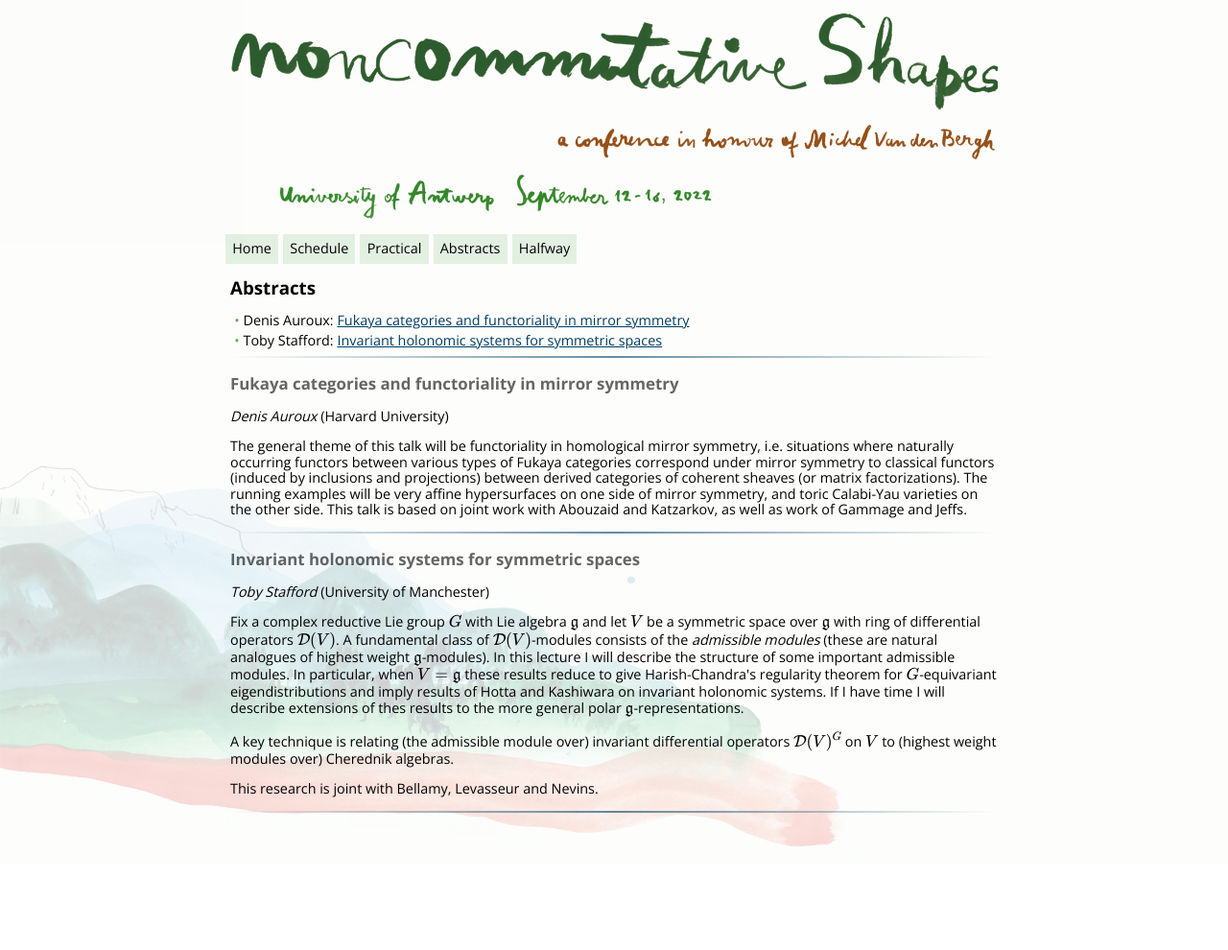
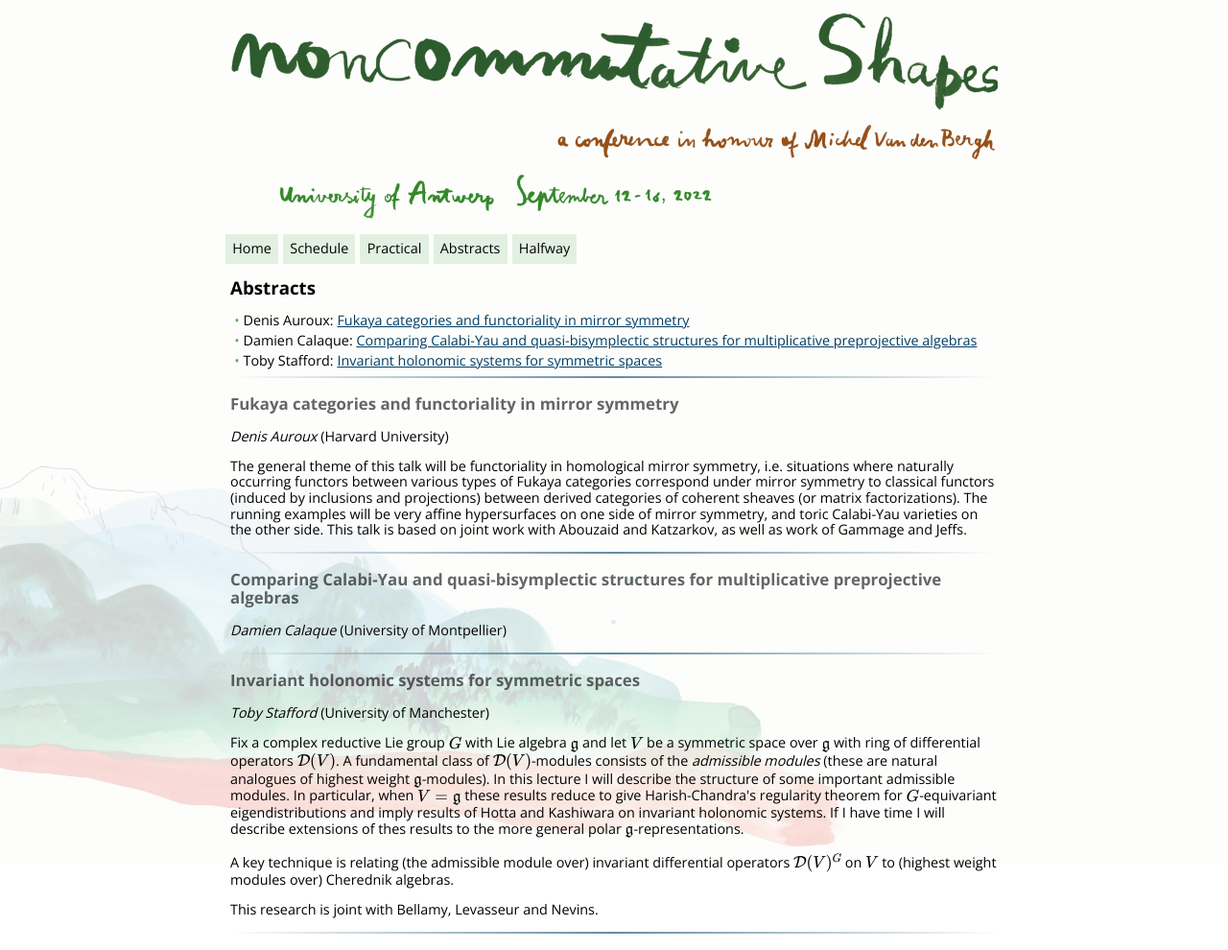
Before and after one commit to ncag-info/antwerp-2020, a Jekyll site: the page built from abstracts.html, in a window 1280 px wide. Shown: the whole page at 96% size. Built offline with Jekyll 4.4.1, drawn with Linux system fonts in a browser that asks for light colours; nearby versions of some CDN libraries; library files that are not in the unit come from our copies; formulas are drawn with MathJax 3; before the commit the page ends 900 px from its top, so only the background shows below that.

Commit message:
Added a title

```diff
--- a/_data/talks.yml
+++ b/_data/talks.yml
@@ -3,6 +3,10 @@ auroux:
   speaker: auroux
   abstract: >
     <p>The general theme of this talk will be functoriality in homological mirror symmetry, i.e. situations where naturally occurring functors between various types of Fukaya categories correspond under mirror symmetry to classical functors (induced by inclusions and projections) between derived categories of coherent sheaves (or matrix factorizations). The running examples will be very affine hypersurfaces on one side of mirror symmetry, and toric Calabi-Yau varieties on the other side. This talk is based on joint work with Abouzaid and Katzarkov, as well as work of Gammage and Jeffs.</p>
+
+calaque:
+  title: Comparing Calabi-Yau and quasi-bisymplectic structures for multiplicative preprojective algebras
+  speaker: calaque
 
 stafford:
   title: Invariant holonomic systems for symmetric spaces
```
